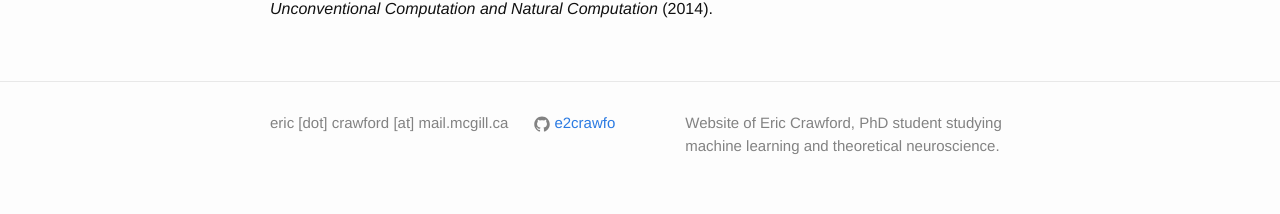
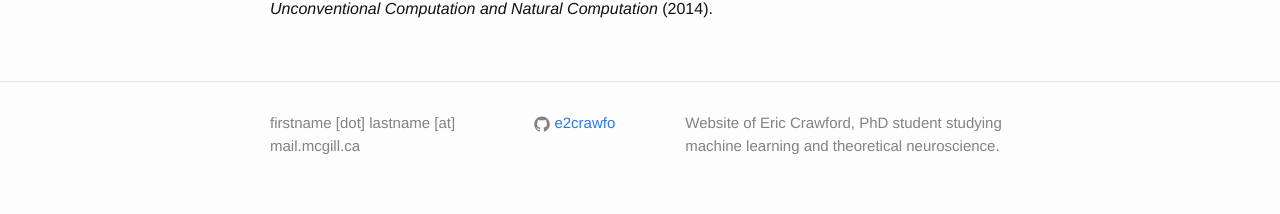
Before and after one commit to e2crawfo/e2crawfo.github.io, a Jekyll site: the page built from index.md, in a window 1280 px wide. Shown: the part 1712-1926 px from the top of the page. Built offline with Jekyll 4.4.1, drawn with Linux system fonts in a browser that asks for light colours.

Commit message:
Update email.

```diff
--- a/_config.yml
+++ b/_config.yml
@@ -7,7 +7,7 @@
 
 # Site settings
 title: Eric Crawford
-email: eric [dot] crawford [at] mail.mcgill.ca
+email: firstname [dot] lastname [at] mail.mcgill.ca
 description: > # this means to ignore newlines until "baseurl:"
   Website of Eric Crawford, PhD student studying machine learning and theoretical neuroscience.
 baseurl: "" # the subpath of your site, e.g. /blog
```
